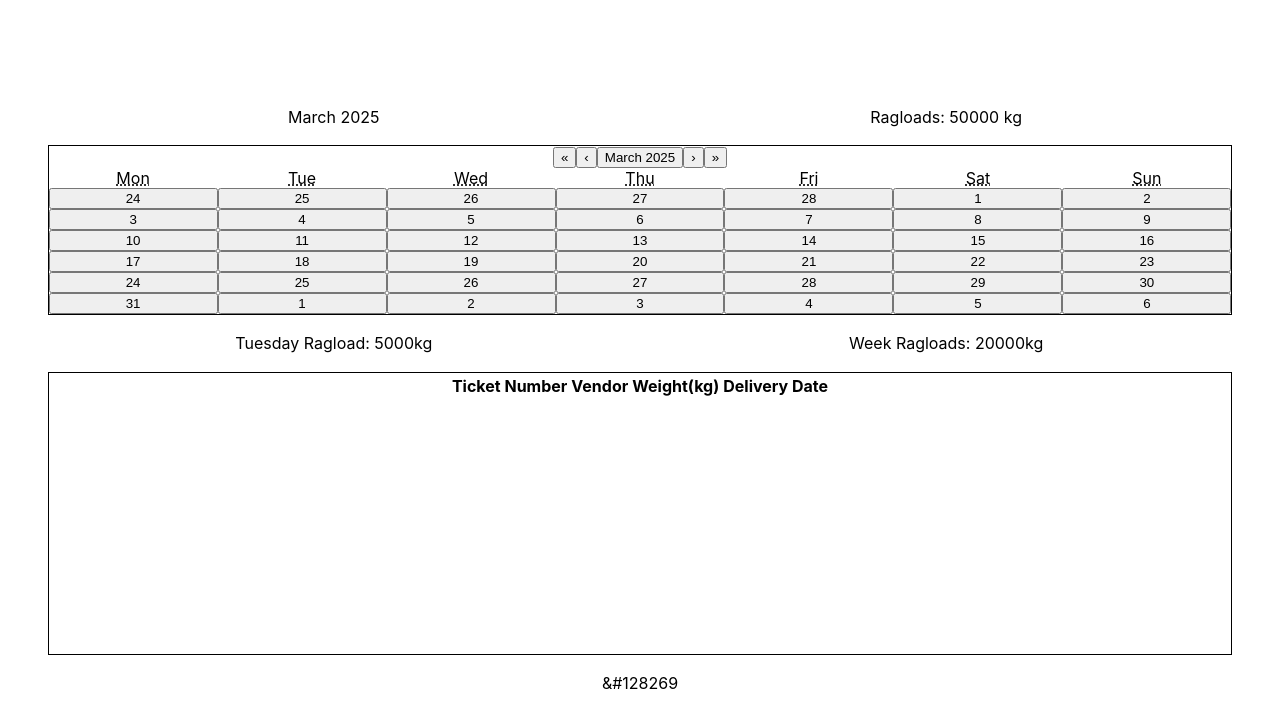
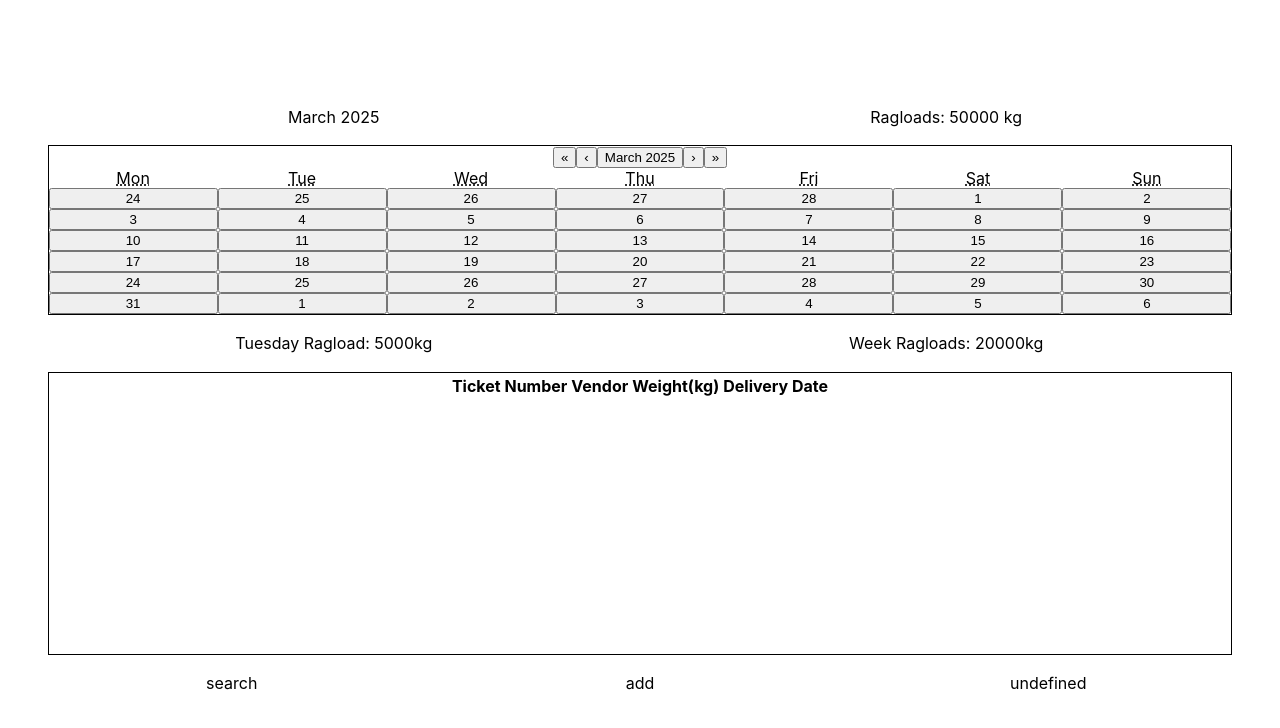
Before and after one commit to DraconicLogic/Ragload-Manager, a React (Create React App) app: page / in a window 1280 px wide. Shown: the top 728 px of the page. Built offline with nearby package versions, Linux system fonts and the light colour scheme.

Commit message:
Implement MonthView

```diff
--- a/src/App.css
+++ b/src/App.css
@@ -68,6 +68,15 @@
 	align-self: center;
 }
 
+#tool-bar {
+	justify-content: space-evenly;
+	display: grid;
+	grid-template-columns: repeat(3, 1fr);
+}
+
+#tool-bar__add {
+}
+
 #RagloadEntry__form {
 }
 
--- /dev/null
+++ b/src/components/Toolbar/Toolbar.tsx
@@ -0,0 +1,13 @@
+import React from "react";
+
+function Toolbar() {
+	return (
+		<div id="tool-bar">
+			<div>search</div>
+			<div id="tool-bar__add">add</div>
+			<div>undefined</div>
+		</div>
+	);
+}
+
+export default Toolbar;
--- a/src/screens/MonthView/MonthView.tsx
+++ b/src/screens/MonthView/MonthView.tsx
@@ -5,6 +5,7 @@ import Calendar from "react-calendar";
 import RagloadTable from "../../components/RagloadTable/RagloadTable";
 import CurrentMonthBar from "../../components/CurrentMonthBar/CurrentMonthBar";
 import CurrentDayBar from "../../components/CurrentDayBar/CurrentDayBar";
+import Toolbar from "../../components/Toolbar/Toolbar";
 // @ts-ignore
 
 function MonthView({ ragloadState, screenState }) {
@@ -25,7 +26,9 @@ function MonthView({ ragloadState, screenState }) {
 			<div id="month-view__ragload-table">
 				<RagloadTable ragloads={ragloads} handleRagload={null} />
 			</div>
-			<div id="month-view__tool-bar">&#128269</div>
+			<div id="month-view__tool-bar">
+				<Toolbar />
+			</div>
 		</div>
 	);
 }
```
